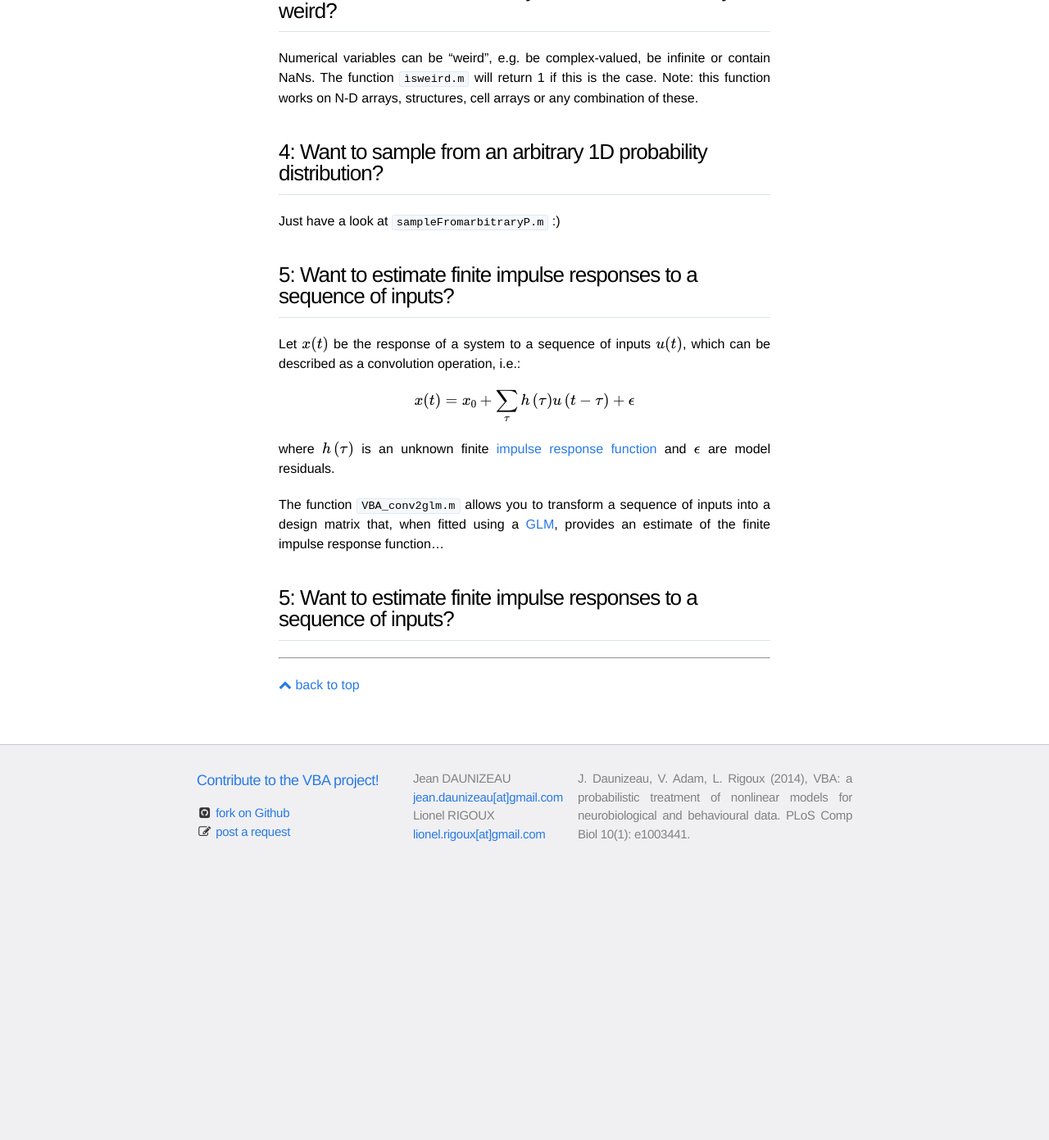
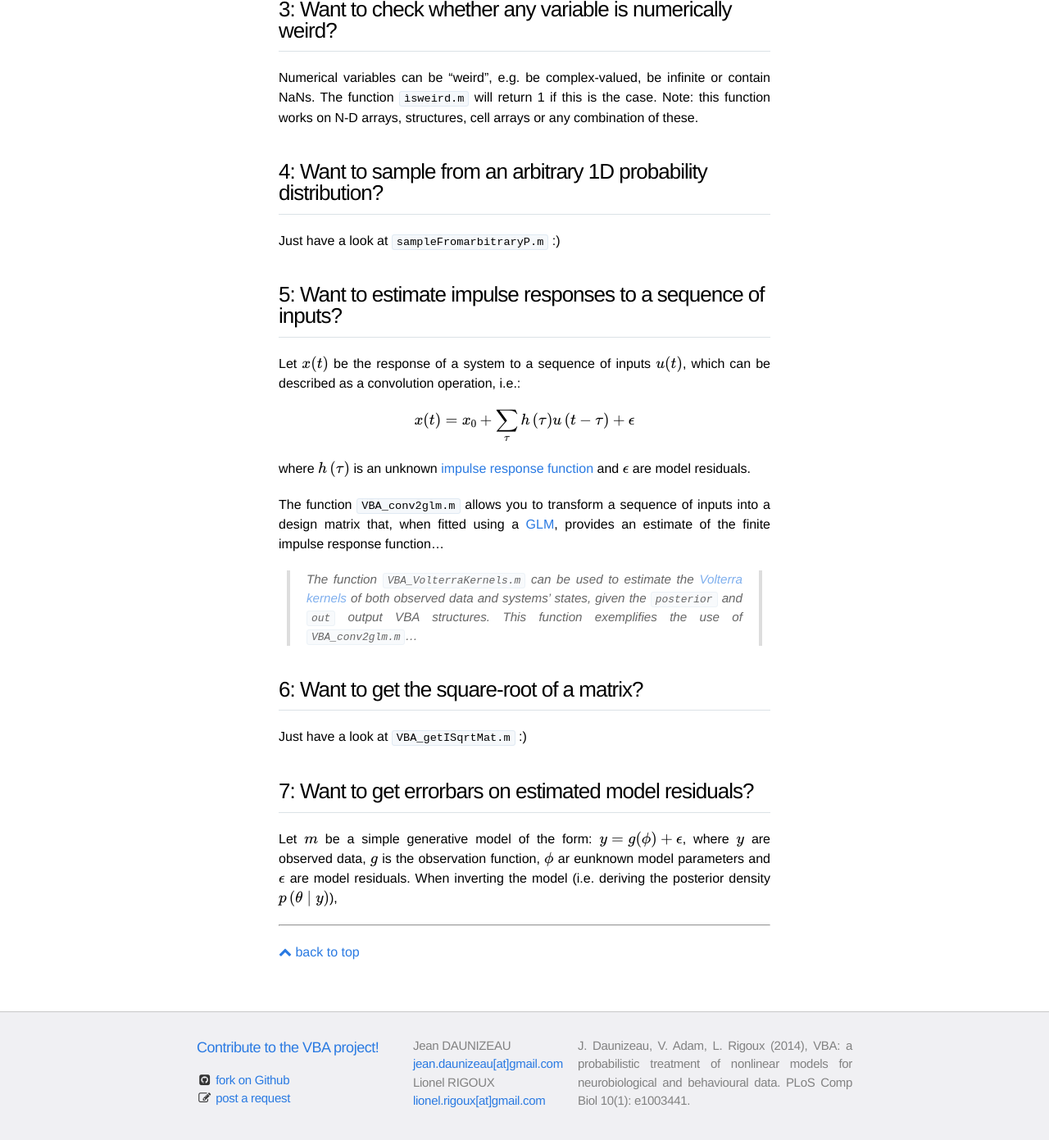
Before and after one commit to MBB-team/VBA-toolbox, a Jekyll site: the page built from _wiki/a-few-VBA-functions.md, in a window 1280 px wide and 1400 px high, scrolled down 1143 px. Shown: the top 1391 px of the window at 82% size. Built offline with Jekyll 4.4.1, drawn with Linux system fonts in a browser that asks for light colours; nearby versions of some CDN libraries; formulas are drawn with MathJax 3; before the commit the page ends 2217 px from its top, so only the background shows below that; some of the changed text lies outside the part shown.

Commit message:
Update a-few-VBA-functions.md

```diff
--- a/_wiki/a-few-VBA-functions.md
+++ b/_wiki/a-few-VBA-functions.md
@@ -27,15 +27,24 @@ Numerical variables can be "weird", e.g. be complex-valued, be infinite or conta
 Just have a look at `sampleFromarbitraryP.m` :)
 
 
-## 5: Want to estimate finite impulse responses to a sequence of inputs?
+## 5: Want to estimate impulse responses to a sequence of inputs?
 
 Let $$x(t)$$ be the response of a system to a sequence of inputs $$u(t)$$, which can be described as a convolution operation, i.e.:
 
 $$ x(t) = x_0 + \sum_{\tau} h\left(\tau\right) u\left(t-\tau\right) + \epsilon$$
 
-where $$h\left(\tau\right)$$ is an unknown finite [impulse response function](https://en.wikipedia.org/wiki/Impulse_response) and $$\epsilon$$ are model residuals.
+where $$h\left(\tau\right)$$ is an unknown [impulse response function](https://en.wikipedia.org/wiki/Impulse_response) and $$\epsilon$$ are model residuals.
 
 The function `VBA_conv2glm.m` allows you to transform a sequence of inputs into a design matrix that, when fitted using a [GLM](https://en.wikipedia.org/wiki/General_linear_model), provides an estimate of the finite impulse response function...
 
+> The function `VBA_VolterraKernels.m` can be used to estimate the [Volterra kernels]({{ site.baseurl }}/wiki/VBA-graphical-output/) of both observed data and systems' states, given the `posterior` and `out` output VBA structures. This function exemplifies the use of `VBA_conv2glm.m`...
 
-## 5: Want to estimate finite impulse responses to a sequence of inputs?
+
+## 6: Want to get the square-root of a matrix?
+
+Just have a look at `VBA_getISqrtMat.m` :)
+
+
+## 7:  Want to get errorbars on estimated model residuals?
+
+Let $$m$$ be a simple generative model of the form: $$y=g(\phi)+\epsilon$$, where $$y$$ are observed data, $$g$$ is the observation function, $$\phi$$ ar eunknown model parameters and $$\epsilon$$ are model residuals. When inverting the model (i.e. deriving the posterior density $$p\left(\theta\mid y\right)$$),
```
